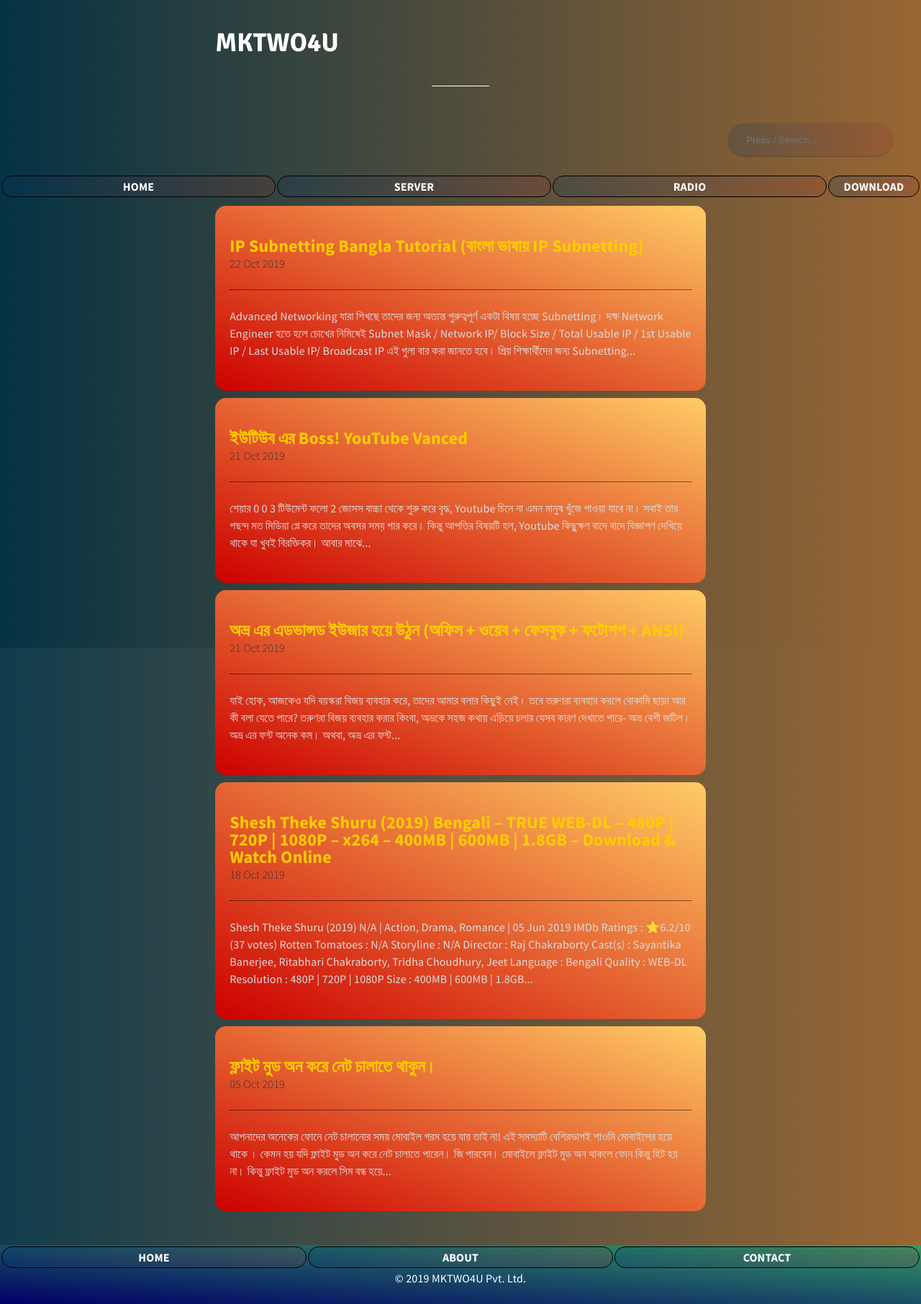
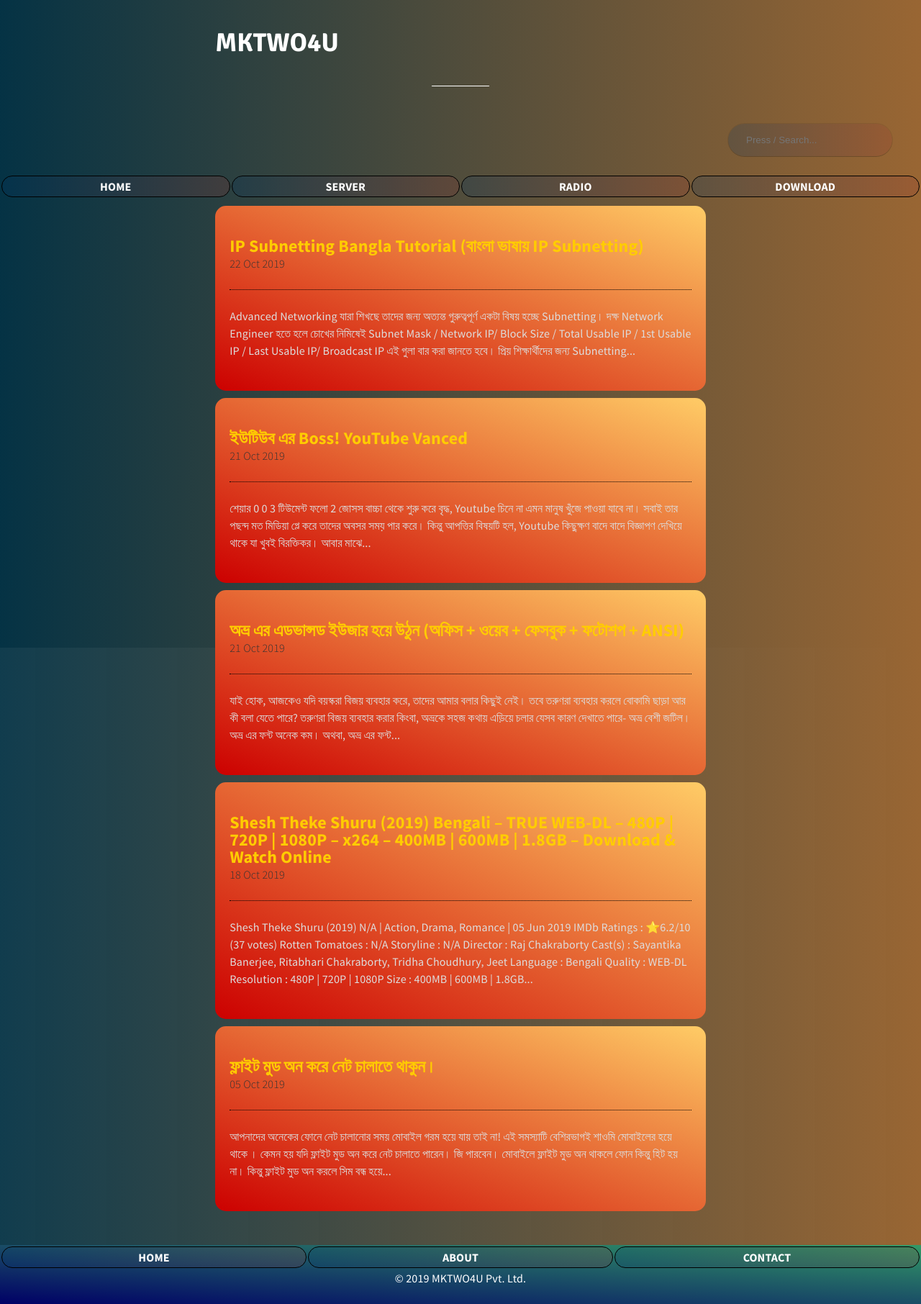
Before and after one commit to bdmilan/blog, a Jekyll site: the page built from index.html, in a window 1280 px wide. Shown: the whole page at 72% size. Built offline with Jekyll 4.4.1, drawn with Linux system fonts in a browser that asks for light colours; the list of posts is cut into pages by our own code.

Commit message:
Update custom.scss

```diff
--- a/_sass/custom.scss
+++ b/_sass/custom.scss
@@ -54,7 +54,7 @@ button,input,select,textarea,optgroup {
 .nm {
 	background: linear-gradient(to right, #00336633 0%, #99333333 100%);
 	border-radius: 45px;
-	width: 30%;
+	width: 10%;
 	border: 1px solid #000;
 	font-weight: bold;
 	color: #fff;
```
